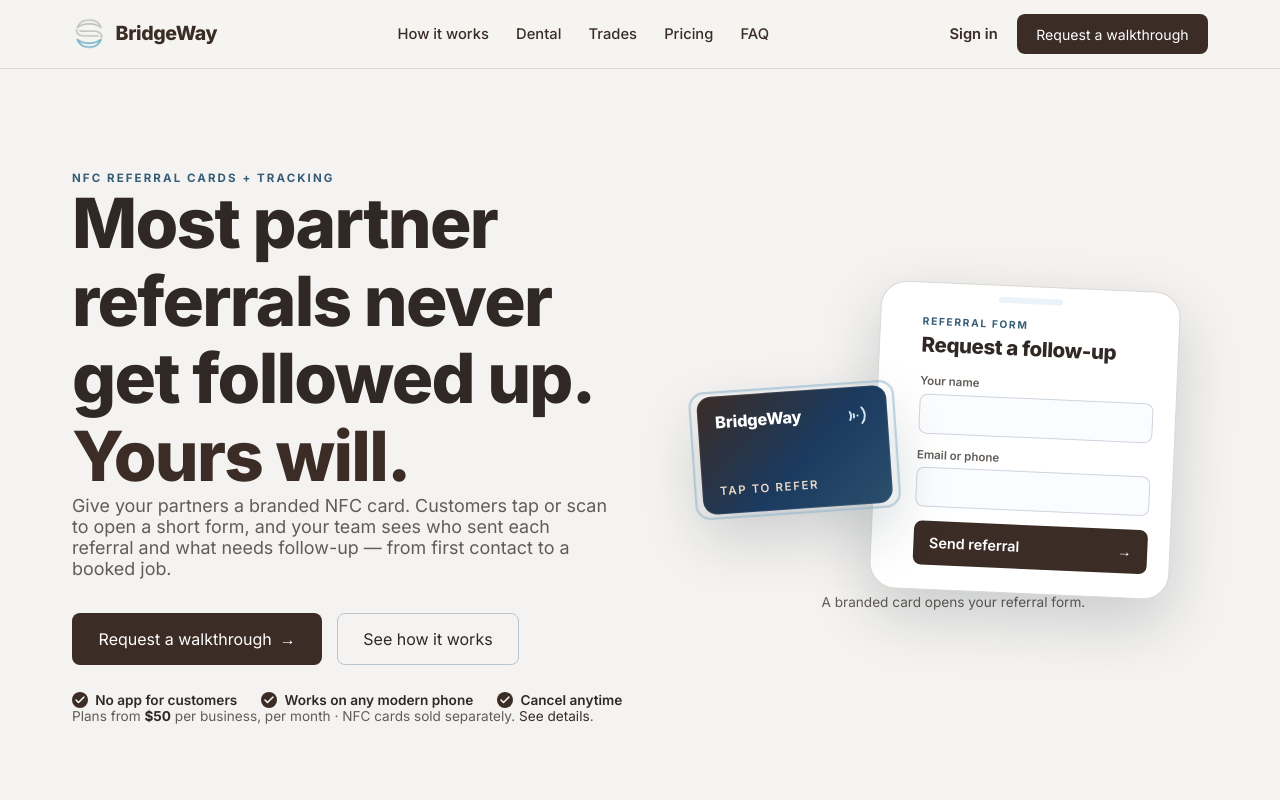
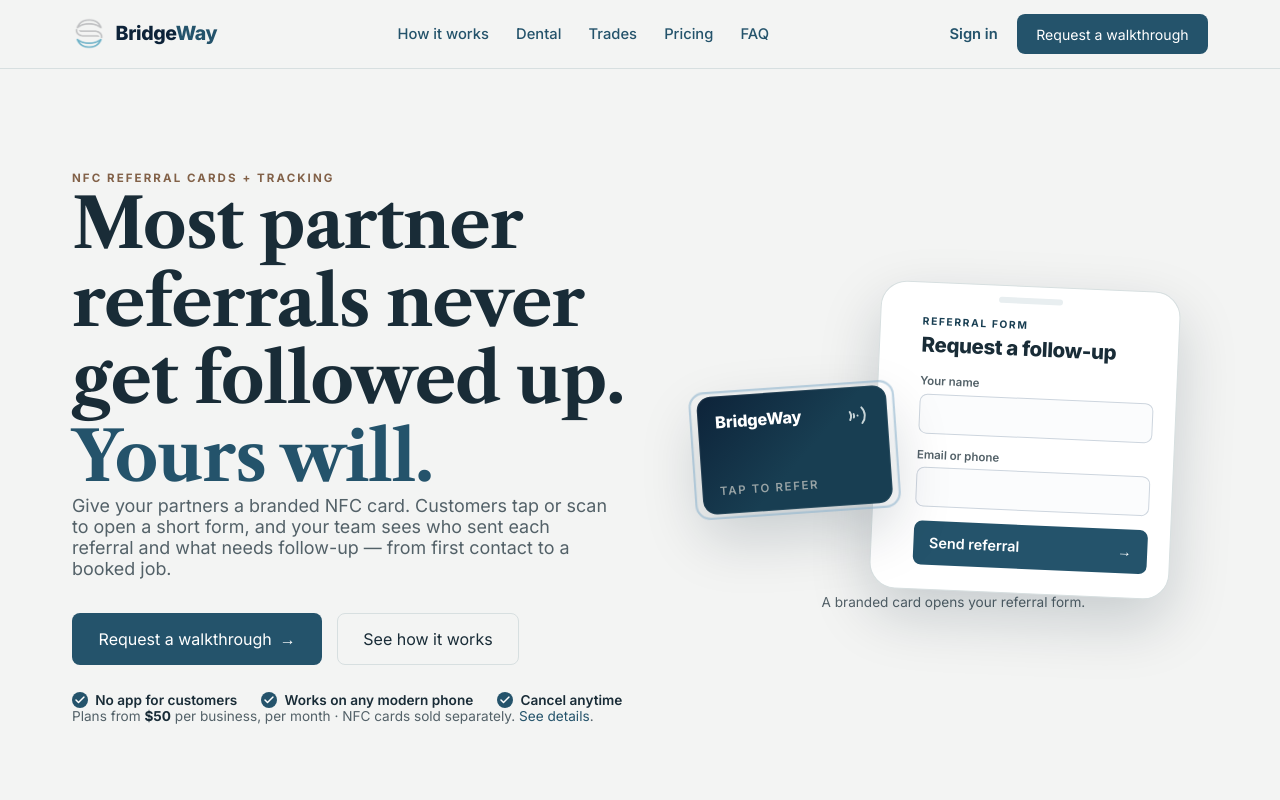
Before and after one commit to sampbaer-creator/Bridgewayrefer, a Next.js app in the folder src/bridgeway-web/: page / in a window 1280 px wide. Shown: the top 800 px of the page. Built offline with nearby package versions, Linux system fonts and the light colour scheme.

Commit message:
Refine palette and Caslon typography

```diff
--- a/src/bridgeway-web/app/globals.css
+++ b/src/bridgeway-web/app/globals.css
@@ -6,22 +6,24 @@
    ============================================================ */
 
 :root {
-  --navy: #3B2C26;
-  --navy-deep: #261B17;
-  --blue: #365D76;
-  --accent: #3B2C26;
-  --accent-strong: #261B17;
-  --sky: #CFE3F2;
-  --silver: #E9D8C6;
-  --offwhite: #F4F3F1;
+  --navy: #0D2339;
+  --navy-deep: #081A2B;
+  --blue: #183E52;
+  --accent: #24536B;
+  --accent-strong: #183E52;
+  --sky: #C7D4D7;
+  --silver: #98A3A5;
+  --offwhite: #F3F4F3;
   --paper: #FFFFFF;
-  --ink: #302824;
-  --muted: #625C57;
-  --line: #DCD7D2;
-  --pale: #EAF3F9;
+  --ink: #192C37;
+  --muted: #536168;
+  --line: #D7DFE0;
+  --pale: #E8EEF0;
   --error: #a6323e;
   --radius: 14px;
   --radius-sm: 8px;
+  --warm-brown: #826148;
+  --font-display: "Libre Caslon Text", "Adobe Caslon Pro", "Big Caslon", Georgia, serif;
 }
 
 * { box-sizing: border-box; }
@@ -35,6 +37,8 @@ body {
   color: var(--ink);
   -webkit-font-smoothing: antialiased;
 }
+
+h1, h2, h3, h4 { font-family: var(--font-display); font-weight: 700; letter-spacing: -0.015em; }
 
 a { color: var(--accent); text-underline-offset: 4px; }
 
@@ -75,10 +79,10 @@ button.secondary { background: var(--pale); color: var(--ink); border-color: var
 button.secondary:hover { background: var(--silver); }
 
 /* Shared utility classes (used by staff workspace) */
-.eyebrow { font-size: 0.72rem; font-weight: 700; letter-spacing: 0.16em; text-transform: uppercase; color: var(--blue); margin: 0 0 0.8rem; }
+.eyebrow { font-size: 0.72rem; font-weight: 700; letter-spacing: 0.16em; text-transform: uppercase; color: var(--warm-brown); margin: 0 0 0.8rem; }
 .muted { color: var(--muted); }
 .hint { font-size: 0.78rem; line-height: 1.6; color: var(--muted); margin: 0.5rem 0 0; }
-.card { background: var(--paper); border: 1px solid var(--line); border-radius: var(--radius); padding: 1.6rem; box-shadow: 0 1px 2px rgba(59, 44, 38, 0.05); }
+.card { background: var(--paper); border: 1px solid var(--line); border-radius: var(--radius); padding: 1.6rem; box-shadow: 0 1px 2px rgba(13, 35, 57, 0.05); }
 .check { display: flex; gap: 0.7rem; margin: 1.1rem 0; align-items: start; }
 .check input { width: 16px; height: 16px; min-width: 16px; margin-top: 0.2rem; accent-color: var(--accent); }
 .check > span { font-size: 0.85rem; font-weight: 400; line-height: 1.6; float: none; color: var(--muted); }
--- a/src/bridgeway-web/app/landing.css
+++ b/src/bridgeway-web/app/landing.css
@@ -6,25 +6,26 @@
    ============================================================ */
 
 .bw-landing {
-  --bw-navy: #3B2C26;
-  --bw-navy-deep: #261B17;
-  --bw-navy-panel: #0d2036;
-  --bw-blue: #365D76;
-  --bw-accent: #3B2C26;
-  --bw-accent-strong: #261B17;
-  --bw-sky: #CFE3F2;
-  --bw-silver: #E9D8C6;
-  --bw-offwhite: #F4F3F1;
+  --bw-navy: #0D2339;
+  --bw-navy-deep: #081A2B;
+  --bw-navy-panel: #081A2B;
+  --bw-blue: #183E52;
+  --bw-accent: #24536B;
+  --bw-accent-strong: #183E52;
+  --bw-sky: #C7D4D7;
+  --bw-silver: #98A3A5;
+  --bw-offwhite: #F3F4F3;
   --bw-paper: #FFFFFF;
-  --bw-ink: #302824;
-  --bw-muted: #625C57;
-  --bw-line: #DCD7D2;
-  --bw-pale: #EAF3F9;
+  --bw-ink: #192C37;
+  --bw-muted: #536168;
+  --bw-line: #D7DFE0;
+  --bw-pale: #E8EEF0;
+  --bw-warm-brown: #826148;
   --bw-radius: 14px;
   --bw-radius-sm: 8px;
-  --bw-shadow-sm: 0 1px 2px rgba(59, 44, 38, 0.06);
-  --bw-shadow-md: 0 8px 24px rgba(59, 44, 38, 0.09);
-  --bw-shadow-lg: 0 24px 60px rgba(9, 25, 41, 0.18);
+  --bw-shadow-sm: 0 1px 2px rgba(13, 35, 57, 0.06);
+  --bw-shadow-md: 0 8px 24px rgba(13, 35, 57, 0.09);
+  --bw-shadow-lg: 0 24px 60px rgba(8, 26, 43, 0.18);
   --bw-section-y: clamp(4.5rem, 9vw, 7.5rem);
   --bw-header-h: 68px;
 
@@ -44,11 +45,11 @@ body:has(.bw-landing) > .site-footer {
 .bw-landing h1,
 .bw-landing h2,
 .bw-landing h3 {
-  font-family: inherit;
+  font-family: var(--font-display), Georgia, serif;
   margin: 0;
   line-height: 1.12;
-  letter-spacing: -0.025em;
-  font-weight: 800;
+  letter-spacing: -0.015em;
+  font-weight: 700;
 }
 .bw-landing h1 { font-size: clamp(2.5rem, 5.4vw, 4.35rem); }
 .bw-landing h2 { font-size: clamp(1.9rem, 3.6vw, 2.9rem); }
@@ -74,7 +75,7 @@ body:has(.bw-landing) > .site-footer {
   font-weight: 700;
   letter-spacing: 0.18em;
   text-transform: uppercase;
-  color: var(--bw-blue);
+  color: var(--bw-warm-brown);
   margin-bottom: 1rem;
   padding: 0;
 }
@@ -109,7 +110,7 @@ body:has(.bw-landing) > .site-footer {
 .bw-btn-primary:hover { background: var(--bw-accent-strong); }
 .bw-btn-secondary { background: var(--bw-pale); color: var(--bw-ink); border-color: var(--bw-line); }
 .bw-btn-secondary:hover { background: var(--bw-silver); }
-.bw-btn-ghost { background: transparent; color: var(--bw-ink); border-color: #b9c4cf; }
+.bw-btn-ghost { background: transparent; color: var(--bw-ink); border-color: #D7DFE0; }
 .bw-btn-ghost:hover { border-color: var(--bw-navy); color: var(--bw-navy); box-shadow: none; }
 .bw-btn-light { background: #fff; color: var(--bw-navy); }
 .bw-btn-light:hover { background: var(--bw-pale); }
@@ -119,7 +120,7 @@ body:has(.bw-landing) > .site-footer {
 /* ============ Header ============ */
 .bw-header {
   position: sticky; top: 0; z-index: 100;
-  background: rgba(245, 244, 240, 0.88);
+  background: rgba(243, 244, 243, 0.9);
   backdrop-filter: blur(12px);
   -webkit-backdrop-filter: blur(12px);
   border-bottom: 1px solid var(--bw-line);
@@ -148,7 +149,7 @@ body:has(.bw-landing) > .site-footer {
 .bw-hero::before {
   content: ""; position: absolute; inset: 0; z-index: -1;
   background:
-    radial-gradient(46rem 30rem at 88% -8%, rgba(48, 92, 184, 0.1), transparent 62%),
+    radial-gradient(46rem 30rem at 88% -8%, rgba(36, 83, 107, 0.1), transparent 62%),
     radial-gradient(38rem 26rem at -6% 108%, rgba(145, 182, 206, 0.16), transparent 60%);
 }
 .bw-hero-inner {
@@ -187,7 +188,7 @@ body:has(.bw-landing) > .site-footer {
   position: relative; z-index: 2;
   width: 190px; height: 118px; margin-right: -14px;
   border-radius: 14px;
-  background: linear-gradient(135deg, var(--bw-navy) 0%, #1b3a5f 55%, var(--bw-blue) 130%);
+  background: linear-gradient(135deg, var(--bw-navy) 0%, #183E52 55%, var(--bw-blue) 130%);
   color: #fff;
   padding: 1rem 1.1rem;
   box-shadow: var(--bw-shadow-lg), 0 0 0 1px rgba(255, 255, 255, 0.08) inset;
@@ -414,7 +415,7 @@ body:has(.bw-landing) > .site-footer {
 .bw-example-tag {
   display: inline-block; margin-top: 1.3rem;
   font-size: 0.7rem; font-weight: 700; letter-spacing: 0.1em; text-transform: uppercase;
-  color: var(--bw-muted); border: 1px dashed #b9c4cf; border-radius: 99px; padding: 0.3rem 0.7rem;
+  color: var(--bw-muted); border: 1px dashed #D7DFE0; border-radius: 99px; padding: 0.3rem 0.7rem;
 }
 .bw-example-flow { display: grid; gap: 1rem; }
 .bw-flow-card { border-radius: var(--bw-radius); padding: 1.4rem 1.6rem; }
@@ -474,7 +475,7 @@ body:has(.bw-landing) > .site-footer {
 .bw-plan-card:hover { transform: translateY(-4px); box-shadow: var(--bw-shadow-md); }
 .bw-plan-featured {
   border: 2px solid var(--bw-accent);
-  box-shadow: 0 20px 50px rgba(48, 92, 184, 0.14);
+  box-shadow: 0 20px 50px rgba(36, 83, 107, 0.14);
 }
 .bw-plan-badge {
   position: absolute; top: -15px; left: 2.2rem;
@@ -507,7 +508,7 @@ body:has(.bw-landing) > .site-footer {
 .bw-lead { padding: var(--bw-section-y) 2rem 0; }
 .bw-lead-card {
   max-width: 1200px; margin: 0 auto;
-  background: linear-gradient(135deg, var(--bw-navy-deep) 0%, var(--bw-navy) 58%, #16324f 100%);
+  background: linear-gradient(135deg, var(--bw-navy-deep) 0%, var(--bw-navy) 58%, #183E52 100%);
   border-radius: 20px; color: #e8eff6;
   padding: clamp(2.2rem, 5vw, 3.8rem);
   display: grid; grid-template-columns: 1fr 1.05fr; gap: clamp(2rem, 4vw, 3.5rem);
@@ -517,7 +518,7 @@ body:has(.bw-landing) > .site-footer {
 }
 .bw-lead-card::after {
   content: ""; position: absolute; inset: 0; pointer-events: none;
-  background: radial-gradient(34rem 22rem at 108% -12%, rgba(48, 92, 184, 0.35), transparent 62%);
+  background: radial-gradient(34rem 22rem at 108% -12%, rgba(36, 83, 107, 0.35), transparent 62%);
 }
 .bw-lead-copy { position: relative; z-index: 1; }
 .bw-lead-copy h2 { color: #fff; }
--- a/src/bridgeway-web/app/layout.tsx
+++ b/src/bridgeway-web/app/layout.tsx
@@ -1,5 +1,5 @@
 import type { Metadata } from "next";
-import { Inter } from "next/font/google";
+import { Inter, Libre_Caslon_Text } from "next/font/google";
 import Link from "next/link";
 import { siteDescription, siteOrigin } from "../lib/site";
 import type { ReactNode } from "react";
@@ -10,6 +10,7 @@ import "./landing.css";
 import "./site.css";
 
 const inter = Inter({ subsets: ["latin"], weight: ["400", "500", "600", "700", "800"], display: "swap" });
+const libreCaslon = Libre_Caslon_Text({ subsets: ["latin"], weight: ["400", "700"], display: "swap", variable: "--font-display" });
 
 export const metadata: Metadata = {
   metadataBase: new URL(siteOrigin),
@@ -22,7 +23,7 @@ export const metadata: Metadata = {
 export default function RootLayout({ children }: { children: ReactNode }) {
   return (
     <html lang="en">
-      <body className={inter.className}>
+      <body className={`${inter.className} ${libreCaslon.variable}`}>
         <a className="skip-link" href="#main-content">Skip to content</a>
         <Header />
         {children}
--- a/src/bridgeway-web/app/site.css
+++ b/src/bridgeway-web/app/site.css
@@ -15,10 +15,10 @@ body > .site-header, body > footer.site-footer { flex-shrink: 0; }
 /* ============ Global chrome: header ============ */
 .site-header {
   position: sticky; top: 0; z-index: 100;
-  background: rgba(245, 244, 240, 0.88);
+  background: rgba(243, 244, 243, 0.9);
   backdrop-filter: blur(12px);
   -webkit-backdrop-filter: blur(12px);
-  border-bottom: 1px solid var(--bw-line, #DCD7D2);
+  border-bottom: 1px solid var(--bw-line, #D7DFE0);
 }
 body:has(.staff-shell) > .site-header,
 body:has(.bw-landing) > .site-header { display: none; }
@@ -29,37 +29,37 @@ body:has(.bw-landing) > .site-header { display: none; }
 }
 .brand {
   display: inline-flex; align-items: center; gap: 0.6rem;
-  color: #3B2C26; line-height: 1; text-decoration: none;
+  color: var(--navy); line-height: 1; text-decoration: none;
 }
 .brand:hover { text-decoration: none; }
 .brand-mark { width: 32px; height: 32px; border-radius: 8px; display: block; }
-.brand-name { font-weight: 800; font-size: 1.22rem; letter-spacing: -0.02em; color: #3B2C26; }
-.brand-accent { color: #365D76; }
+.brand-name { font-weight: 800; font-size: 1.22rem; letter-spacing: -0.02em; color: var(--navy); }
+.brand-accent { color: var(--accent); }
 .public-nav { display: flex; align-items: center; gap: 1.6rem; }
 .public-nav > a {
-  color: #302824; font-size: 0.92rem; font-weight: 600; text-decoration: none;
+  color: var(--ink); font-size: 0.92rem; font-weight: 600; text-decoration: none;
 }
-.public-nav > a:hover { color: #365D76; text-decoration: none; }
+.public-nav > a:hover { color: var(--accent); text-decoration: none; }
 .public-nav .public-nav-signin {
-  padding: 0.55rem 1rem; border: 1px solid #b9c4cf; border-radius: 8px;
-  color: #302824; background: transparent;
+  padding: 0.55rem 1rem; border: 1px solid var(--line); border-radius: 8px;
+  color: var(--ink); background: transparent;
 }
-.public-nav .public-nav-signin:hover { border-color: #3B2C26; color: #3B2C26; }
+.public-nav .public-nav-signin:hover { border-color: var(--navy); color: var(--navy); }
 .public-nav .public-nav-cta {
   padding: 0.65rem 1.15rem; border-radius: 8px;
-  background: #3B2C26; color: #fff; font-weight: 600; border: 1px solid #3B2C26;
+  background: var(--accent); color: #fff; font-weight: 600; border: 1px solid var(--accent);
 }
-.public-nav .public-nav-cta:hover { background: #261B17; border-color: #261B17; color: #fff; }
+.public-nav .public-nav-cta:hover { background: var(--accent-strong); border-color: var(--accent-strong); color: #fff; }
 .staff-header-actions { display: flex; align-items: center; gap: 1.2rem; }
-.portal-label { color: #625C57; font-size: 0.72rem; font-weight: 700; letter-spacing: 0.14em; }
+.portal-label { color: var(--muted); font-size: 0.72rem; font-weight: 700; letter-spacing: 0.14em; }
 .header-signout {
-  border: 1px solid #b9c4cf; border-radius: 8px; background: transparent;
-  color: #302824; padding: 0.55rem 1rem; font-size: 0.88rem; font-weight: 600; cursor: pointer;
+  border: 1px solid var(--line); border-radius: 8px; background: transparent;
+  color: var(--ink); padding: 0.55rem 1rem; font-size: 0.88rem; font-weight: 600; cursor: pointer;
 }
-.header-signout:hover { border-color: #3B2C26; color: #3B2C26; }
+.header-signout:hover { border-color: var(--navy); color: var(--navy); }
 
 /* ============ Global chrome: footer ============ */
-.site-footer { background: #3B2C26; color: #CFE3F2; margin-top: 0; }
+.site-footer { background: var(--navy); color: var(--sky); margin-top: 0; }
 body:has(.staff-shell) > .site-footer { display: none; }
 .footer-inner {
   max-width: 1200px; margin: 0 auto; padding: 3.2rem 2rem 2.6rem;
@@ -67,48 +67,49 @@ body:has(.staff-shell) > .site-footer { display: none; }
 }
 .footer-brand { display: inline-flex; align-items: center; gap: 0.6rem; text-decoration: none; }
 .footer-brand-mark { width: 30px; height: 30px; border-radius: 8px; display: block; }
-.footer-brand-name { font-weight: 800; font-size: 1.1rem; letter-spacing: -0.02em; color: #F4F3F1; }
-.footer-brand-accent { color: #CFE3F2; }
+.footer-brand-name { font-weight: 800; font-size: 1.1rem; letter-spacing: -0.02em; color: var(--offwhite); }
+.footer-brand-accent { color: var(--sky); }
 .footer-tag { margin: 0; font-size: 0.85rem; }
 .site-footer nav { display: flex; flex-wrap: wrap; gap: 1.1rem; margin-left: auto; }
-.site-footer nav a { color: #F4F3F1; font-size: 0.85rem; text-decoration: none; }
-.site-footer nav a:hover { color: #CFE3F2; text-decoration: underline; text-underline-offset: 3px; }
-.footer-fine { margin: 0; width: 100%; border-top: 1px solid rgba(255, 255, 255, 0.12); padding-top: 1.2rem; font-size: 0.75rem; color: #E9D8C6; }
+.site-footer nav a { color: var(--offwhite); font-size: 0.85rem; text-decoration: none; }
+.site-footer nav a:hover { color: var(--sky); text-decoration: underline; text-underline-offset: 3px; }
+.footer-fine { margin: 0; width: 100%; border-top: 1px solid rgba(255, 255, 255, 0.16); padding-top: 1.2rem; font-size: 0.75rem; color: var(--sky); }
 
 /* ============ Skip link ============ */
 .skip-link:not(:focus) {
   position: absolute; width: 1px; height: 1px; padding: 0; margin: -1px;
   overflow: hidden; clip: rect(0, 0, 0, 0); white-space: nowrap; border: 0;
 }
-.skip-link:focus { position: fixed; top: 10px; left: 10px; z-index: 200; background: #FFFFFF; color: #302824; padding: 0.7rem 1.1rem; border-radius: 8px; box-shadow: 0 8px 24px rgba(59, 44, 38, 0.18); }
+.skip-link:focus { position: fixed; top: 10px; left: 10px; z-index: 200; background: var(--paper); color: var(--ink); padding: 0.7rem 1.1rem; border-radius: 8px; box-shadow: 0 8px 24px rgba(13, 35, 57, 0.18); }
 
 /* ============ Page scope: tokens + typography ============ */
 .bw-page, .bw-intake, .bw-intake-header {
-  --bw-navy: #3B2C26;
-  --bw-navy-deep: #261B17;
-  --bw-navy-panel: #0d2036;
-  --bw-blue: #365D76;
-  --bw-accent: #3B2C26;
-  --bw-accent-strong: #261B17;
-  --bw-sky: #CFE3F2;
-  --bw-silver: #E9D8C6;
-  --bw-offwhite: #F4F3F1;
+  --bw-navy: #0D2339;
+  --bw-navy-deep: #081A2B;
+  --bw-navy-panel: #081A2B;
+  --bw-blue: #183E52;
+  --bw-accent: #24536B;
+  --bw-accent-strong: #183E52;
+  --bw-sky: #C7D4D7;
+  --bw-silver: #98A3A5;
+  --bw-offwhite: #F3F4F3;
   --bw-paper: #FFFFFF;
-  --bw-ink: #302824;
-  --bw-muted: #625C57;
-  --bw-line: #DCD7D2;
-  --bw-pale: #EAF3F9;
+  --bw-ink: #192C37;
+  --bw-muted: #536168;
+  --bw-line: #D7DFE0;
+  --bw-pale: #E8EEF0;
+  --bw-warm-brown: #826148;
   --bw-radius: 14px;
   --bw-radius-sm: 8px;
-  --bw-shadow-sm: 0 1px 2px rgba(59, 44, 38, 0.06);
-  --bw-shadow-md: 0 8px 24px rgba(59, 44, 38, 0.09);
-  --bw-shadow-lg: 0 24px 60px rgba(9, 25, 41, 0.18);
+  --bw-shadow-sm: 0 1px 2px rgba(13, 35, 57, 0.06);
+  --bw-shadow-md: 0 8px 24px rgba(13, 35, 57, 0.09);
+  --bw-shadow-lg: 0 24px 60px rgba(8, 26, 43, 0.18);
   color: var(--bw-ink);
   background: var(--bw-offwhite);
   overflow-x: clip;
 }
 .bw-page h1, .bw-page h2, .bw-page h3 {
-  font-family: inherit; margin: 0; line-height: 1.12; letter-spacing: -0.025em; font-weight: 800; color: var(--bw-navy);
+  font-family: var(--font-display), Georgia, serif; margin: 0; line-height: 1.12; letter-spacing: -0.015em; font-weight: 700; color: var(--bw-navy);
 }
 .bw-page h1 { font-size: clamp(2.3rem, 5vw, 3.9rem); }
 .bw-page h2 { font-size: clamp(1.7rem, 3.4vw, 2.6rem); }
@@ -162,7 +163,7 @@ body:has(.staff-shell) > .site-footer { display: none; }
 .bw-two-col article:first-child { border-top-color: var(--bw-accent); }
 
 /* ============ CTA band ============ */
-.bw-cta-band { background: var(--bw-navy); color: #F4F3F1; text-align: center; padding: clamp(3rem, 7vw, 5rem) 2rem; }
+.bw-cta-band { background: var(--bw-navy); color: #F3F4F3; text-align: center; padding: clamp(3rem, 7vw, 5rem) 2rem; }
 .bw-cta-band h2 { color: #fff; max-width: 26ch; margin: 0.4rem auto 0; }
 .bw-cta-band p { color: var(--bw-sky); margin-top: 1rem; font-size: 1.05rem; }
 .bw-cta-band .bw-btn { margin-top: 2rem; }
@@ -171,7 +172,7 @@ body:has(.staff-shell) > .site-footer { display: none; }
 .bw-doc { max-width: 760px; margin: 0 auto; padding: clamp(3rem, 7vw, 5.5rem) 2rem clamp(3.5rem, 8vw, 6rem); }
 .bw-doc h1 { margin-bottom: 1.4rem; }
 .bw-doc h2 { margin-top: 2.2rem; font-size: 1.35rem; }
-.bw-doc p, .bw-doc li { color: #42536a; line-height: 1.75; margin-top: 0.9rem; }
+.bw-doc p, .bw-doc li { color: var(--bw-muted); line-height: 1.75; margin-top: 0.9rem; }
 .bw-doc ol, .bw-doc ul { padding-left: 1.3rem; }
 .bw-doc li { margin-top: 0.5rem; }
 
@@ -199,7 +200,7 @@ body:has(.staff-shell) > .site-footer { display: none; }
   display: block; width: 100%; border: 1px solid var(--bw-line); border-radius: var(--bw-radius-sm);
   padding: 0.8rem 0.9rem; font: inherit; color: var(--bw-ink); background: #fff; min-width: 0;
 }
-.bw-field input:focus, .bw-field textarea:focus, .bw-field select:focus { border-color: var(--bw-accent); outline: none; box-shadow: 0 0 0 3px rgba(48, 92, 184, 0.15); }
+.bw-field input:focus, .bw-field textarea:focus, .bw-field select:focus { border-color: var(--bw-accent); outline: none; box-shadow: 0 0 0 3px rgba(36, 83, 107, 0.15); }
 .bw-field input::placeholder, .bw-field textarea::placeholder { color: var(--bw-muted); }
 .bw-field textarea { resize: vertical; }
 .bw-check { display: flex; gap: 0.7rem; align-items: start; margin-top: 1.2rem; }
```
Also changed, not shown: src/bridgeway-web/app/staff.css (+59 -59 lines), 1 other file (tests, documents, lock files or other folders).
